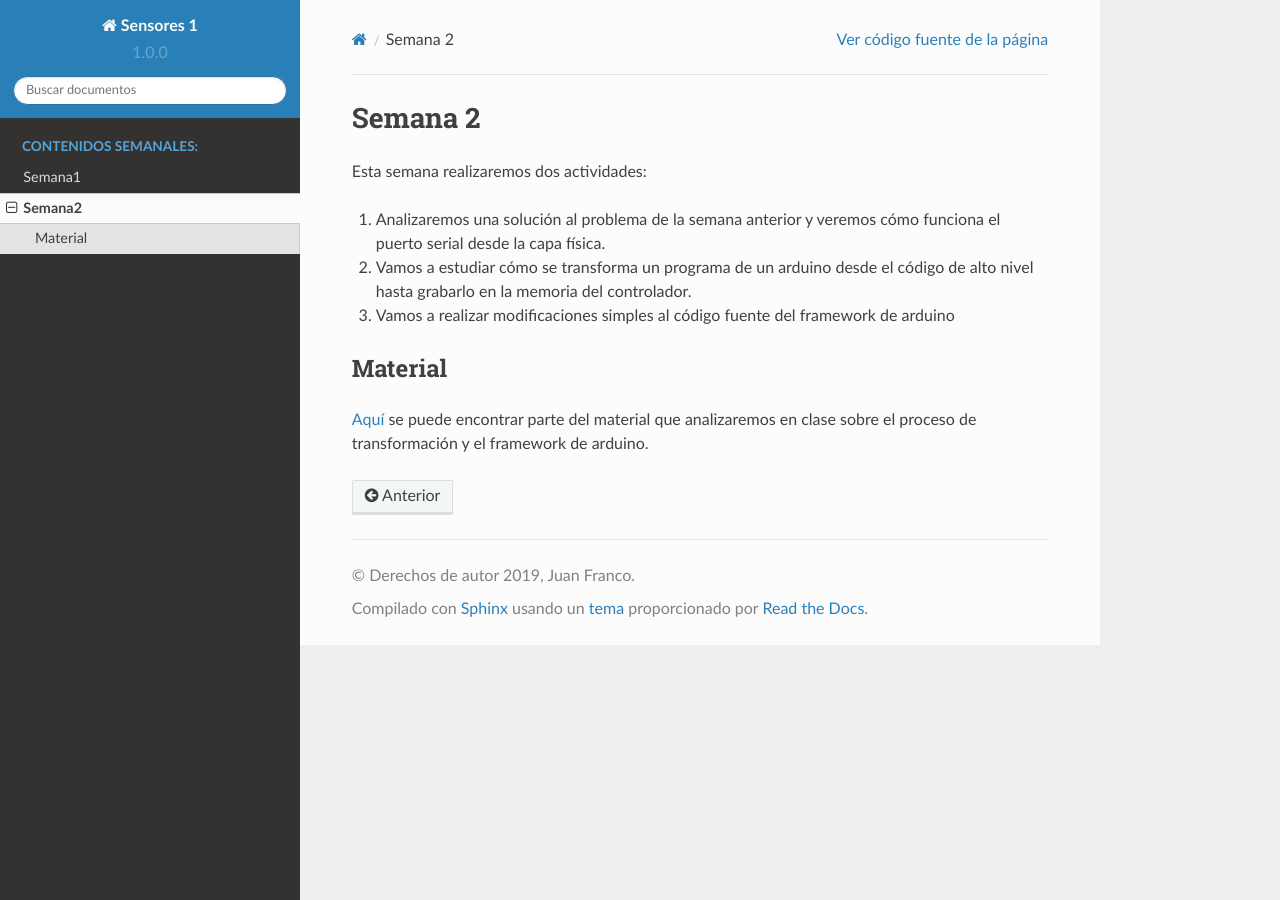
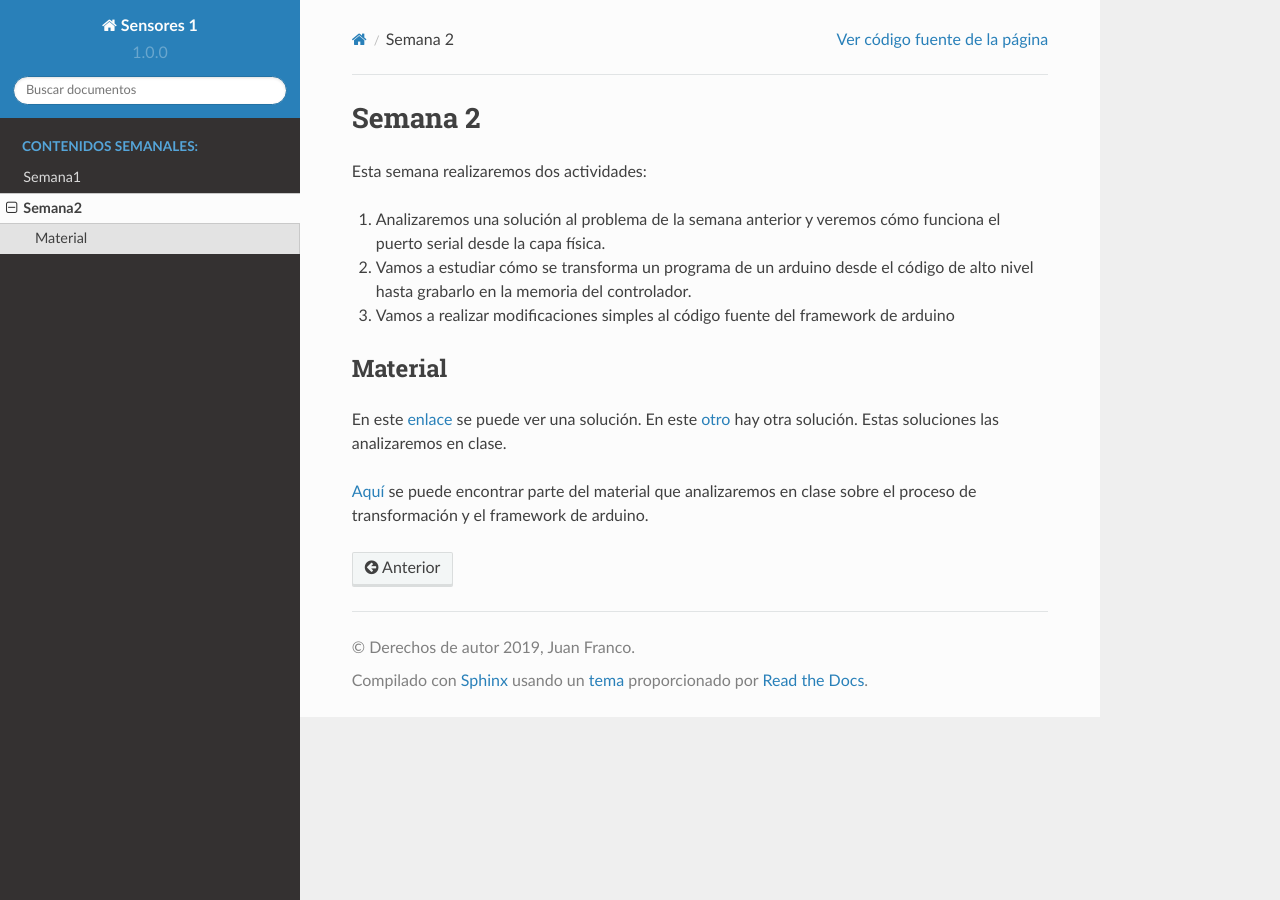
Before and after one commit to juanferfranco/sensores1, a Sphinx documentation site: the page built from docs/_semana2/semana2.rst, in a window 1280 px wide. Built offline with Sphinx 7.4.7 and the Read the Docs theme 2.0.0, drawn with Linux system fonts in a browser that asks for light colours.

Commit message:
update week 2

```diff
--- a/docs/_semana2/semana2.rst
+++ b/docs/_semana2/semana2.rst
@@ -13,6 +13,10 @@ Esta semana realizaremos dos actividades:
 
 Material
 ---------------
+En este `enlace <https://github.com/juanferfranco/sensores1/tree/master/Projects/Calculadora>`__ se puede ver una solución.
+En este `otro <https://github.com/juanferfranco/sensores1/tree/master/Projects/CalculadoraStrings>`__ hay otra solución.
+Estas soluciones las analizaremos en clase.
+
 `Aquí <https://docs.google.com/presentation/d/1ALFSDo1SPdwFz1l3JuEe_uvgPX0AkpxW5rRN4zhH0ac/edit?usp=sharing>`__ se puede
 encontrar parte del material que analizaremos en clase sobre el proceso de
 transformación y el framework de arduino.
```
